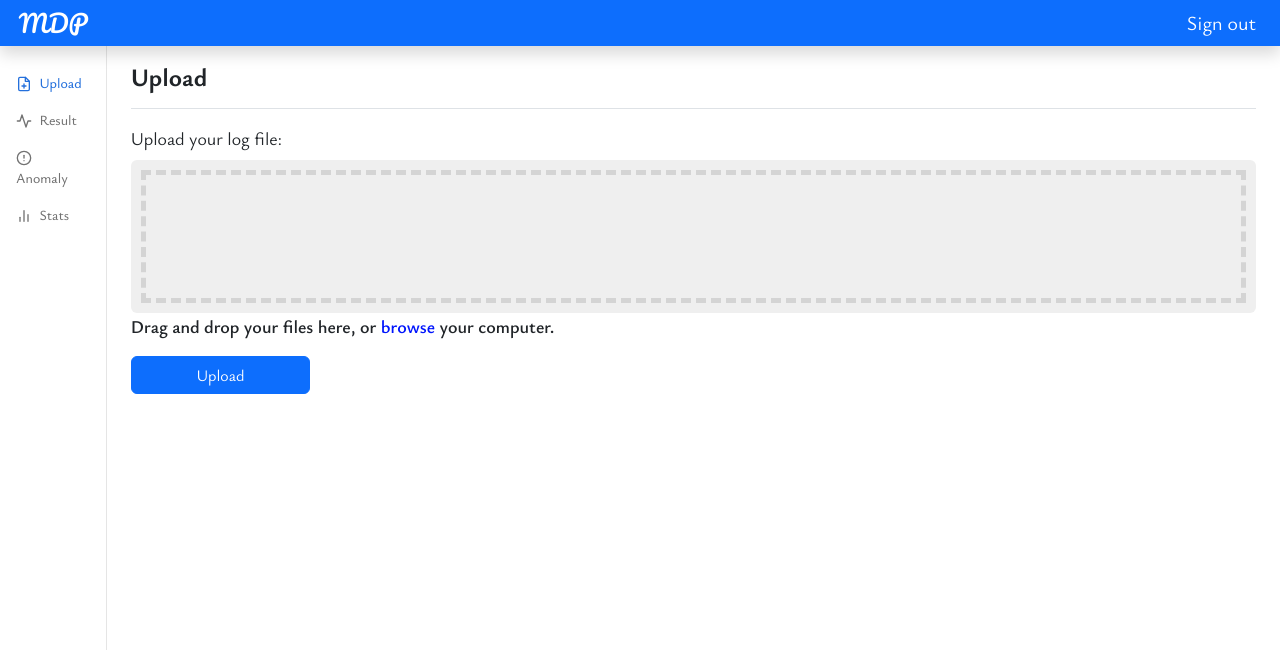
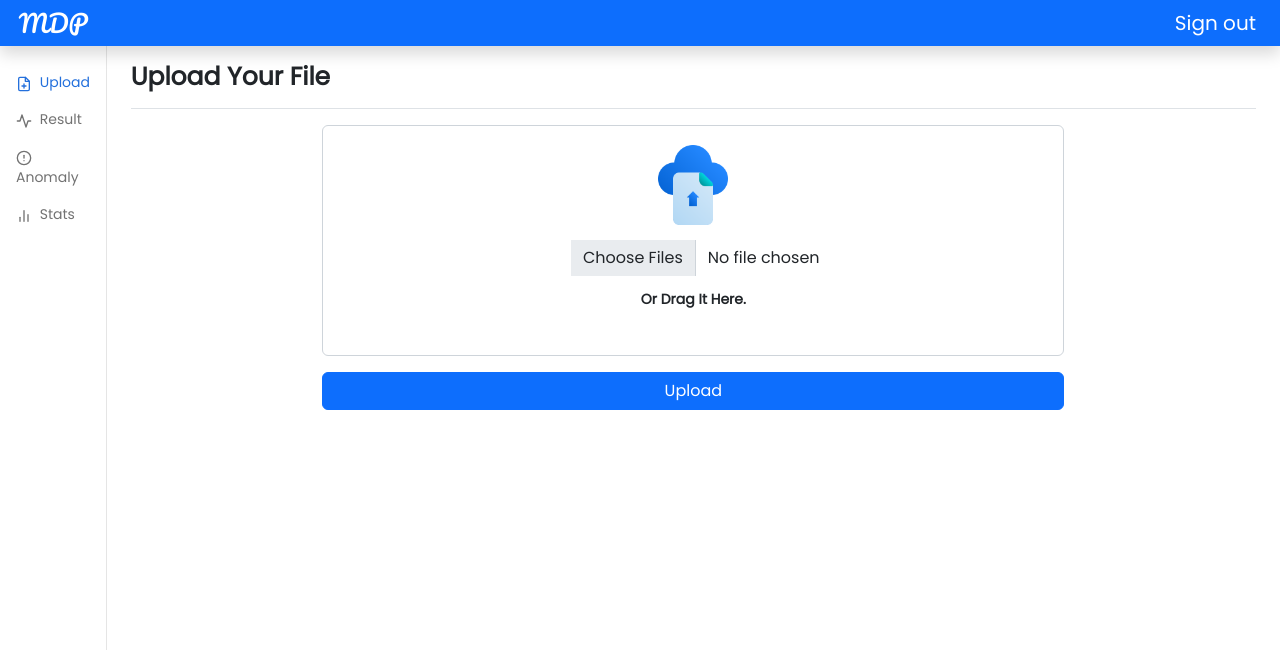
Before and after one commit to ixec-lab/webLogAnalyzerApp, a Flask app: page /dashboard in a window 1280 px wide. Shown: the top 650 px of the page. Run offline with Flask 3, Linux system fonts and the light colour scheme; the visitor is signed in with stand-in values (Sample User, id 1); some libraries are stand-ins or nearby versions.

Commit message:
design template

```diff
--- a/routes.py
+++ b/routes.py
@@ -50,7 +50,7 @@ def status():
 def logout():
    if 'username' in session:
       session.pop('username')
-      return redirect('/login', 302)
+      return redirect('/', 302)
    else:
       return redirect('/login', 302)
 
--- a/static/css/admin.css
+++ b/static/css/admin.css
@@ -67,7 +67,7 @@
   }
   @font-face {
     font-family: Ysabeau;
-    src: url(../font/Ysabeau-VariableFont_wght.ttf);
+    src: url(../font/Poppins-Regular.ttf);
   }
 
   .font {
@@ -84,33 +84,41 @@
     font-size: 25px;
   }
 
-  .upload-container {
-    background-color: rgb(239, 239, 239);
-    border-radius: 6px;
-    padding: 10px;
-  }
-
-  .border-container {
-    border: 5px dashed rgba(198, 198, 198, 0.65);
-    padding: 20px;
-  }
-
-  .container p {
+  .files input {
+    -webkit-transition: outline-offset .15s ease-in-out, background-color .15s linear;
+    transition: outline-offset .15s ease-in-out, background-color .15s linear;
+    padding: 120px 0px 85px 35%;
+    text-align: center !important;
+    margin: 0;
+    width: 100% !important;
+}
+.files{ position:relative}
+.files:after {  pointer-events: none;
+    position: absolute;
+    top: 20px;
+    left: 0;
+    width: 80px;
+    right: 0;
+    height: 80px;
+    content: "";
+    background-image: url(../img/upload-file.png);
+    display: block;
+    margin: 0 auto;
+    background-size: 100%;
+    background-repeat: no-repeat;
+}
+.color input{ background-color:#ffffff;}
+.files:before {
+    position: absolute;
+    bottom: 10px;
+    left: 0;  pointer-events: none;
+    width: 100%;
+    right: 0;
+    height: 57px;
+    content: " or drag it here. ";
+    display: block;
+    margin: 0 auto;
     font-weight: 600;
-    font-size: 18px;
-  }
-
-  .icons {
-    color: #95afc0;
-    opacity: 0.55;
-  }
-
-  #file-browser {
-    text-decoration: none;
-    color: rgb(0, 21, 253);
-  }
-
-  #file-browser:hover {
-    color: rgb(0, 0, 153);
-    border-bottom: 3px dotted rgba(0, 0, 153);
-  }
+    text-transform: capitalize;
+    text-align: center;
+}
--- a/static/js/admin.js
+++ b/static/js/admin.js
@@ -211,10 +211,3 @@ $(document).ready( function () {
     }
   })
 })()
-
-$("#logfile").css("opacity", "0");
-
-$("#file-browser").click(function(e) {
-  e.preventDefault();
-  $("#logfile").trigger("click");
-});
--- a/templates/dashboard.html
+++ b/templates/dashboard.html
@@ -51,21 +51,18 @@
         </nav>
         <main class="col-md-10 ms-sm-auto col-lg-11 px-md-4">
           <div class="d-flex justify-content-between flex-wrap flex-md-nowrap align-items-center pt-3 pb-2 mb-3 border-bottom">
-            <h1 class="">Upload</h1>
+            <h1 class="">Upload Your File</h1>
           </div>
           <div class="row">
-            <label class="form-label" style="font-size: large;">Upload your log file: </label>
-            <div class="container">
-                <div class="upload-container">
-                  <div class="border-container p-5">
-                    <input type="file" id="logfile" class="w-100">
-                  </div>
+            <div class="col-md-2">
+            </div>
+            <div class="col-md-8">
+              <form>
+                <div class="form-group files color">
+                  <input id="logfile" type="file" class="form-control" multiple="">
                 </div>
-                <p>Drag and drop your files here, or <a id="file-browser">browse</a> your computer.</p>
-            </div>
-
-            <div class="col-md-4">
-              <button class="w-50 btn btn-primary btn-primary" type="submit" id="send_file">Upload</button>
+                <button class="w-100 btn btn-primary mt-3" type="submit" id="send_file">Upload</button>
+              </form>
             </div>
           </div>
         </main>
```
Also changed, not shown: static/css/login.css (+24 -1 lines), templates/anomaly.html (+6 -6 lines), static/font/Poppins-Regular.ttf (added), static/font/Ysabeau-VariableFont_wght.ttf (deleted), static/img/upload-file.png (added).
